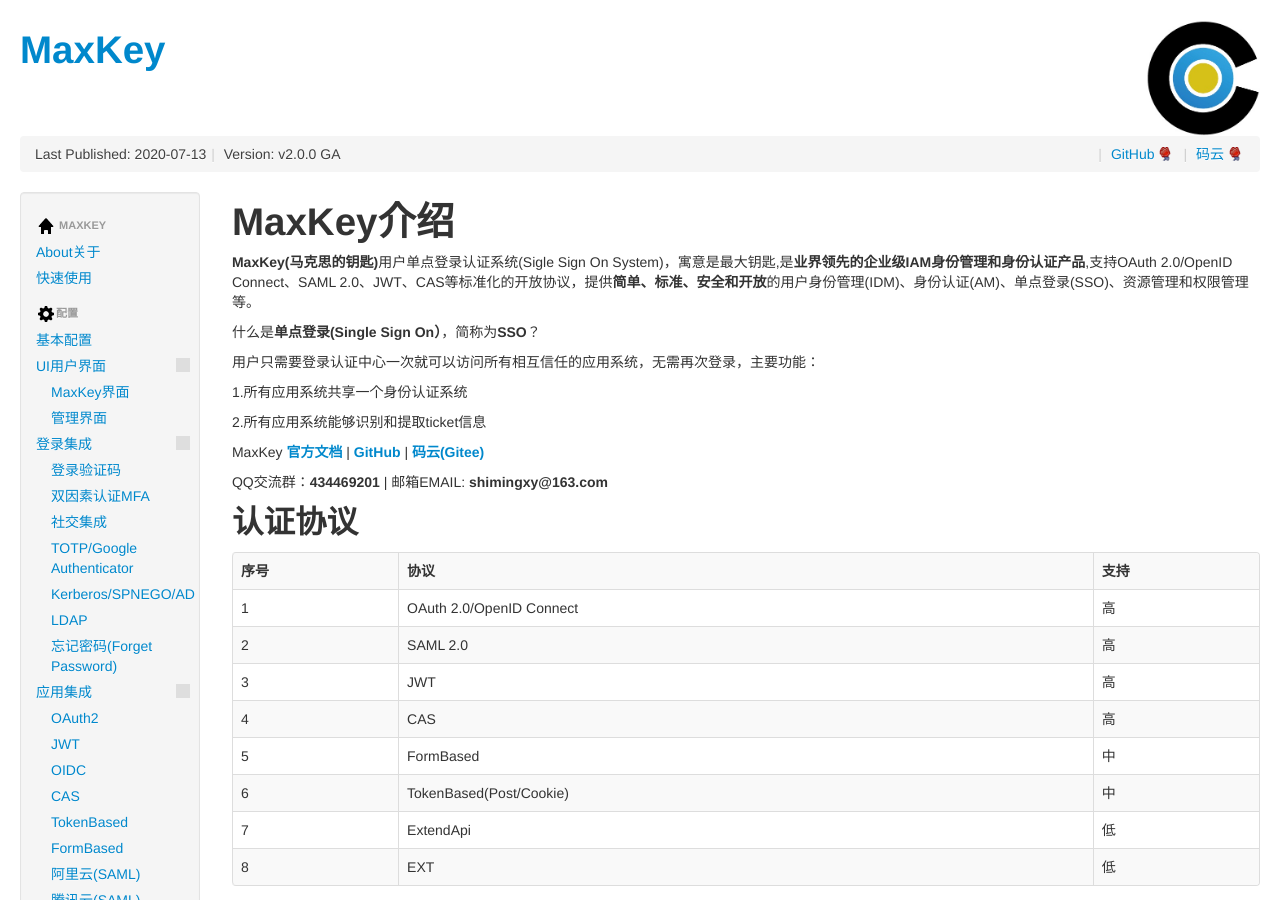
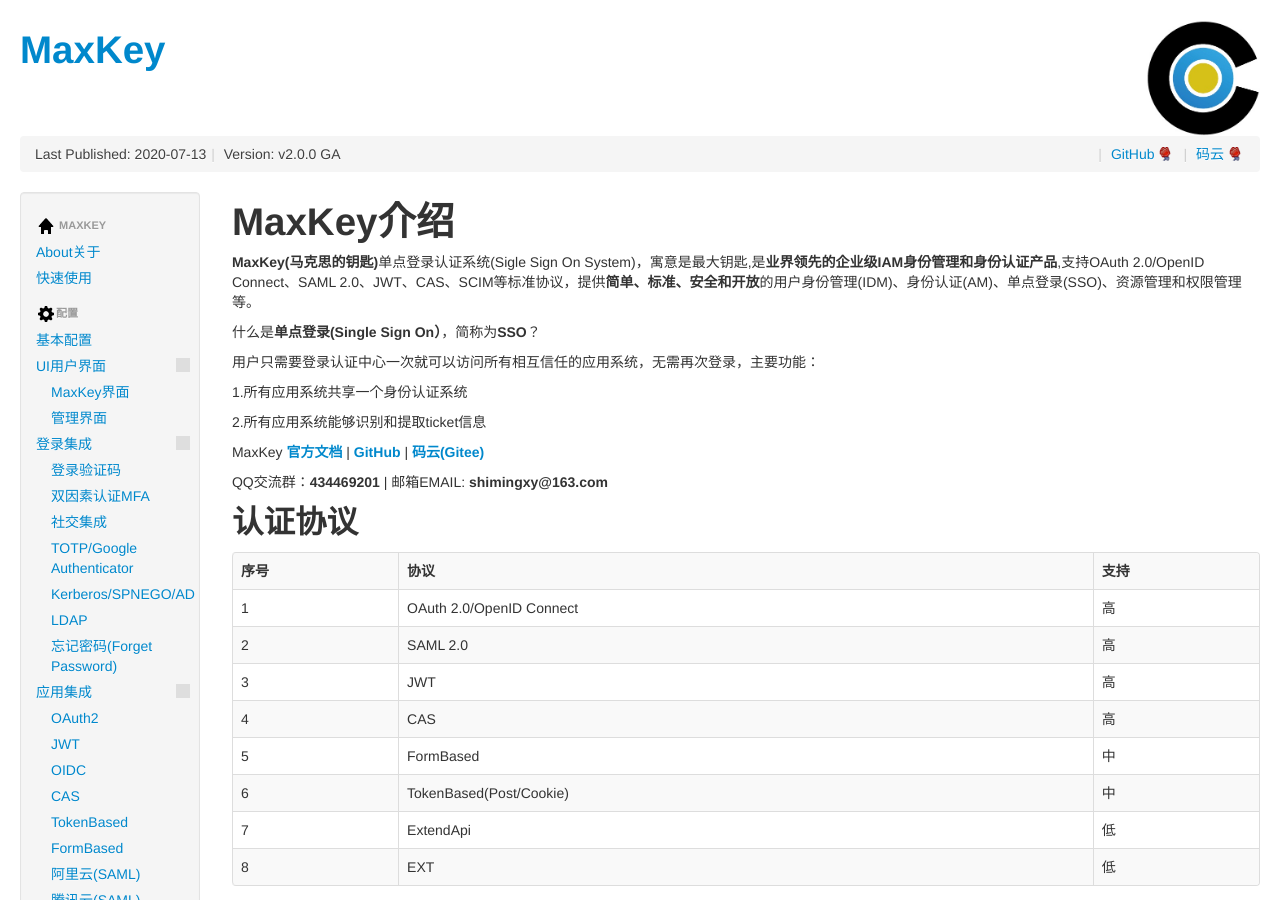
Before and after one commit to MaxKeyTop/maxkey.org, a Jekyll site: the page built from welcome.md, in a window 1280 px wide and 900 px high. Built offline with Jekyll 4.4.1, drawn with Linux system fonts in a browser that asks for light colours; nearby versions of some CDN libraries; our own code applies the rules of GitHub Pages for plain Markdown files; comment, search, counter and statistics services are not loaded; grey boxes are pictures that could not be loaded.

Commit message:
Update welcome.md

```diff
--- a/welcome.md
+++ b/welcome.md
@@ -1,5 +1,5 @@
 <h1>MaxKey介绍</h1>
-<b>MaxKey(马克思的钥匙)</b>用户单点登录认证系统(Sigle Sign On System)，寓意是最大钥匙,是<b>业界领先的企业级IAM身份管理和身份认证产品</b>,支持OAuth 2.0/OpenID Connect、SAML 2.0、JWT、CAS等标准化的开放协议，提供<b>简单、标准、安全和开放</b>的用户身份管理(IDM)、身份认证(AM)、单点登录(SSO)、资源管理和权限管理等。
+<b>MaxKey(马克思的钥匙)</b>单点登录认证系统(Sigle Sign On System)，寓意是最大钥匙,是<b>业界领先的企业级IAM身份管理和身份认证产品</b>,支持OAuth 2.0/OpenID Connect、SAML 2.0、JWT、CAS、SCIM等标准协议，提供<b>简单、标准、安全和开放</b>的用户身份管理(IDM)、身份认证(AM)、单点登录(SSO)、资源管理和权限管理等。
 
 什么是**单点登录(Single Sign On）**，简称为**SSO**？
 
```
